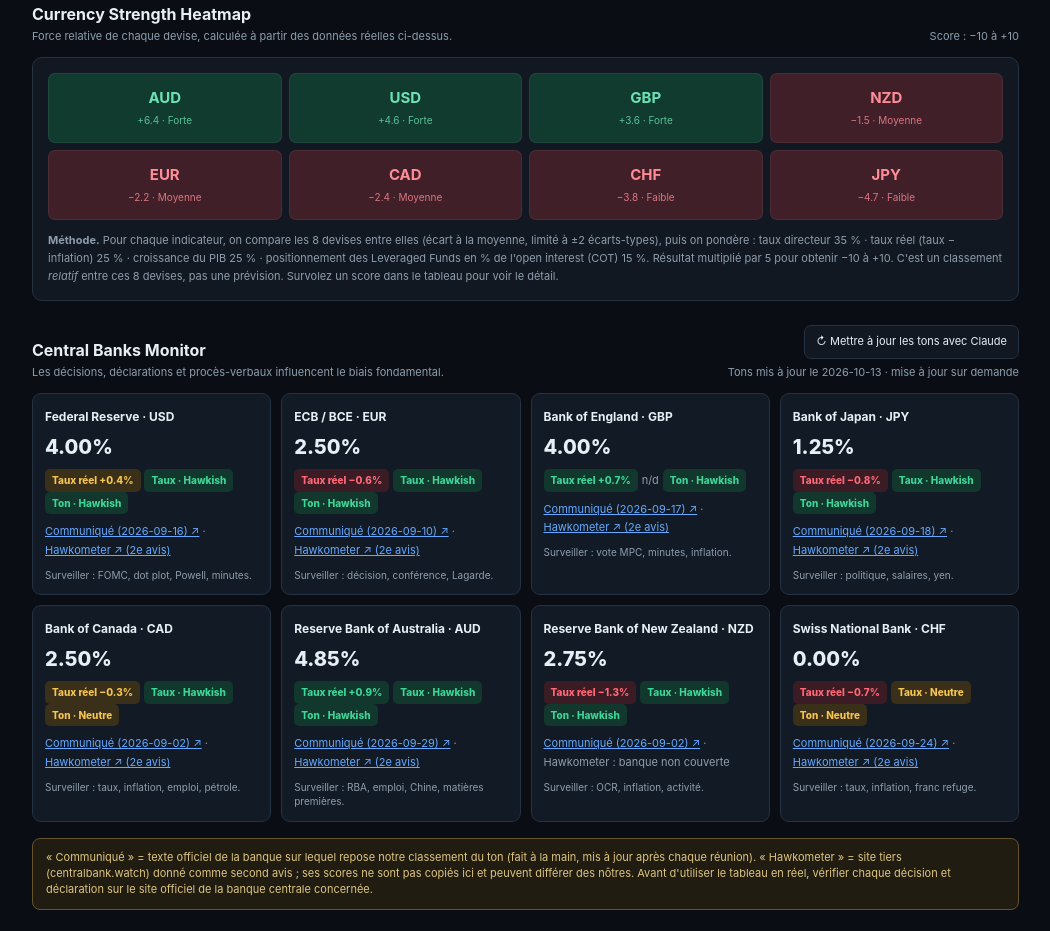
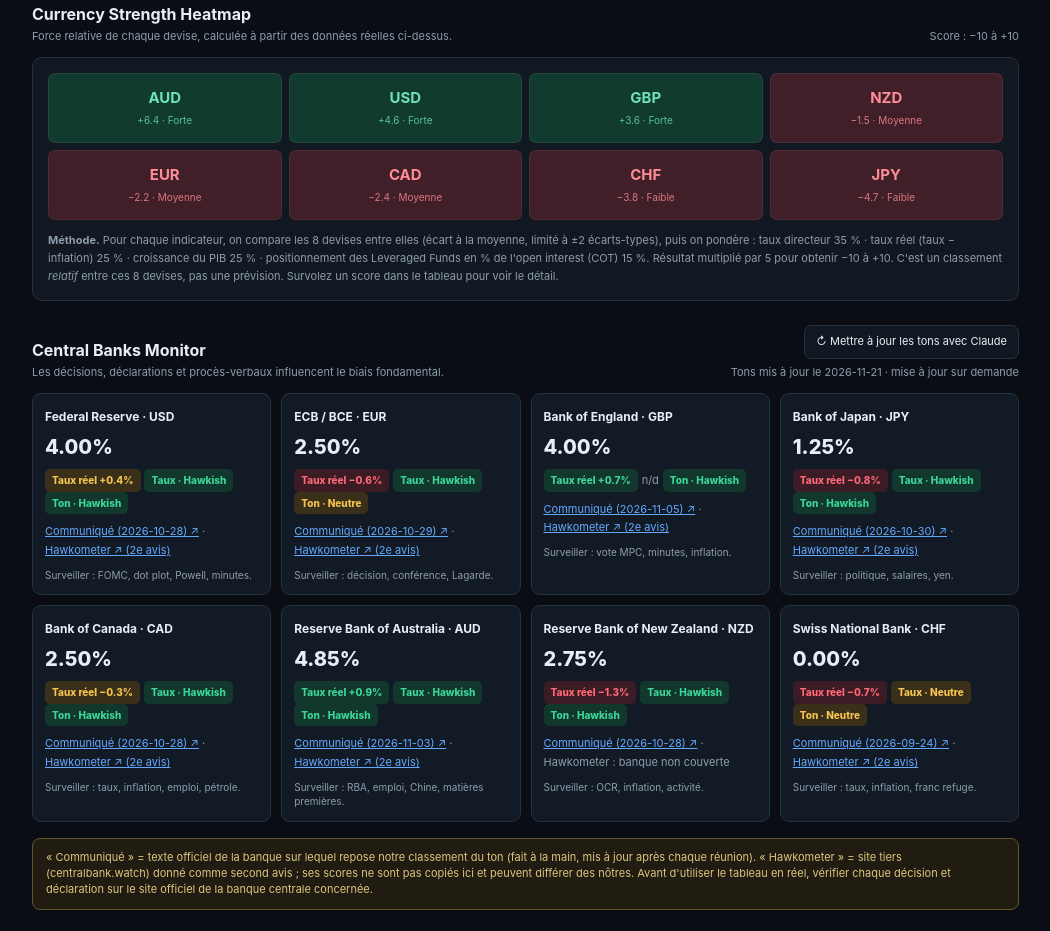
Before and after one commit to guensopierre101-star/fonda, a plain HTML site: page index.html in a window 1280 px wide. Shown: the part 1096-2027 px from the top of the page, without its empty margins (227-1277 px from the left). Drawn offline with Linux system fonts and the light colour scheme.

Commit message:
Update central bank tones after Oct-Nov meetings; next-meeting stale flag; longer rate history window
Co-Authored-By: Claude Sonnet 5.5 <noreply@anthropic.com>
Claude-Session: https://claude.ai/code/session_01SfdaW7sezYKE8wXeJBFvaw

```diff
--- a/data/tone.json
+++ b/data/tone.json
@@ -1,63 +1,80 @@
 {
   "schema_version": 1,
-  "updated_utc": "2026-10-13",
+  "updated_utc": "2026-11-21",
   "method": "Classement manuel (par Claude) à partir du dernier communiqué officiel de chaque banque : décision, vote, jugement sur l'inflation, risques et indications sur les taux futurs. C'est un jugement, pas une mesure automatique. À remettre à jour après chaque réunion.",
   "banks": {
     "USD": {
       "tone": "hawkish",
-      "statement_date": "2026-09-16",
-      "decision": "Hausse de 0,25 pt à 3,75–4,00 %, vote 12–0",
-      "summary": "La Fed dit que l'inflation reste élevée et que la hausse doit la ramener plus vite à 2 %. Croissance solide, emploi stable. Pas d'indication explicite sur la suite.",
-      "source_url": "https://www.federalreserve.gov/newsevents/pressreleases/monetary20260916a.htm"
+      "statement_date": "2026-10-28",
+      "decision": "Fourchette maintenue à 3,75–4,00 % (vote 10–2 : Cook et Hammack voulaient une hausse de 0,25 pt)",
+      "summary": "Le FOMC dit que l'inflation reste élevée et qu'il rassemblera plus d'informations avant de fixer sa position, pour un retour rapide à 2 %. Activité forte, emploi stable, incertitude élevée (géopolitique). Pas d'indication explicite sur la suite, mais deux membres voulaient déjà resserrer.",
+      "source_url": "https://www.federalreserve.gov/newsevents/pressreleases/monetary20261028a.htm",
+      "next_meeting": "2026-12-09",
+      "next_meeting_source": "https://www.federalreserve.gov/monetarypolicy/fomccalendars.htm"
     },
     "GBP": {
       "tone": "hawkish",
-      "statement_date": "2026-09-17",
-      "decision": "Taux maintenu à 3,75 %, vote 6–3 (3 voulaient une hausse)",
-      "summary": "La BoE voit les risques sur l'inflation orientés à la hausse (énergie, Moyen-Orient), prévoit une inflation autour de 3¾ % fin 2026 et se dit prête à agir. Trois membres voulaient déjà monter les taux.",
-      "source_url": "https://www.bankofengland.co.uk/monetary-policy-summary-and-minutes/2026/september-2026"
+      "statement_date": "2026-11-05",
+      "decision": "Hausse de 0,25 pt : Bank Rate à 4,00 % (vote 8–1 : Catherine Mann voulait +0,50 pt)",
+      "summary": "Inflation de 3,5 % en septembre, attendue vers 5 % mi-2027 (énergie). Le risque d'effets de second tour a augmenté et les risques sur l'inflation sont orientés à la hausse. Pas de trajectoire prédéfinie : plusieurs membres voient une nouvelle hausse possible ou probable, un autre dit que ce n'est pas le début d'un cycle de hausses.",
+      "source_url": "https://www.bankofengland.co.uk/monetary-policy-summary-and-minutes/2026/november-2026",
+      "next_meeting": "2026-12-17",
+      "next_meeting_source": "https://www.bankofengland.co.uk/monetary-policy/upcoming-mpc-dates"
     },
     "JPY": {
       "tone": "hawkish",
-      "statement_date": "2026-09-18",
-      "decision": "Taux porté à 1,25 %, vote 7–2 (2 voulaient attendre)",
-      "summary": "La BoJ dit qu'elle continuera à relever son taux selon l'évolution de l'économie et des prix, car l'inflation sous-jacente approche 2 % et pourrait dépasser la cible. Deux membres trouvaient la hausse prématurée.",
-      "source_url": "https://www.boj.or.jp/en/mopo/mpmdeci/mpr_2026/k260918a.pdf"
+      "statement_date": "2026-10-30",
+      "decision": "Taux maintenu à 1,25 % (vote 8–1 selon Newsquawk, source tierce)",
+      "summary": "La BOJ juge l'inflation sous-jacente à peu près compatible avec l'objectif de 2 % et l'inflation globale nettement au-dessus de 2 % pour l'instant (puces liées à l'IA, yen faible, pétrole). Elle répète qu'elle continuera de relever son taux directeur selon l'activité, les prix et les conditions financières. Texte lu dans la synthèse officielle du rapport de perspectives (la déclaration PDF n'a pas pu être ouverte).",
+      "source_url": "https://www.boj.or.jp/en/mopo/outlook/highlight/ten202610.htm",
+      "next_meeting": "2026-12-18",
+      "next_meeting_source": "https://www.boj.or.jp/en/mopo/mpmsche_minu/index.htm"
     },
     "NZD": {
       "tone": "hawkish",
-      "statement_date": "2026-09-02",
-      "decision": "OCR relevé de 0,25 pt à 2,75 %, unanime",
-      "summary": "La RBNZ juge approprié de retirer progressivement le soutien monétaire et dit que l'OCR pourrait devoir monter encore, tout en notant des risques importants à la baisse pour l'activité.",
-      "source_url": "https://www.rbnz.govt.nz/news-and-events/news/2026/09/ocr-increased-by-25-basis-points-to-2-75"
+      "statement_date": "2026-10-28",
+      "decision": "OCR maintenu à 2,75 % (vote 4–3 : trois membres voulaient 3,00 %)",
+      "summary": "Inflation de 3,7 % au T3, attendue à 4,4 % au T4 (carburant). Le comité juge qu'un resserrement sera probablement nécessaire, selon les perspectives ; prochaine décision en décembre ; une baisse n'est envisagée qu'en cas de net recul de l'économie mondiale. Texte lu via une reproduction du communiqué (ActionForex), la page officielle de la RBNZ étant inaccessible.",
+      "source_url": "https://www.rbnz.govt.nz/news-and-events/news/2026/10/ocr-held-at-2-75-percent",
+      "next_meeting": "2026-12-09",
+      "next_meeting_source": "https://www.rbnz.govt.nz/news-and-events/how-we-release-information/ocr-decision-dates-and-financial-stability-report-dates-to-feb-2028"
     },
     "CAD": {
-      "tone": "neutral",
-      "statement_date": "2026-09-02",
-      "decision": "Taux maintenu à 2,25 %",
-      "summary": "La BoC voit une reprise de l'économie mais encore de la marge de capacité inutilisée, une inflation tirée surtout par l'essence et des risques des deux côtés (énergie, droits de douane). Aucune trajectoire annoncée.",
-      "source_url": "https://www.bankofcanada.ca/2026/09/fad-press-release-2026-09-02/"
+      "tone": "hawkish",
+      "statement_date": "2026-10-28",
+      "decision": "Hausse de 0,25 pt : taux cible à 2,50 % (taux de la Banque 2,75 %)",
+      "summary": "L'inflation est plus forte et plus durable que prévu en juillet (près de 3 %, vers 3,5 % d'ici fin d'année). La Banque dit que d'autres hausses pourraient être nécessaires mais qu'elle avancera avec prudence. Risques : conflit au Moyen-Orient et énergie, relations commerciales avec les États-Unis.",
+      "source_url": "https://www.bankofcanada.ca/2026/10/fad-press-release-2026-10-28/",
+      "next_meeting": "2026-12-09",
+      "next_meeting_source": "https://www.bankofcanada.ca/2026/10/fad-press-release-2026-10-28/"
     },
     "CHF": {
       "tone": "neutral",
       "statement_date": "2026-09-24",
       "decision": "Taux maintenu à 0 %",
       "summary": "La BNS juge sa politique adaptée : inflation prévue dans la zone de stabilité des prix (0,7–0,8 %), franc plus faible qui soutient l'économie, intervention sur le change possible. Aucune indication sur les taux.",
-      "source_url": "https://www.snb.ch/en/publications/communication/press-releases-restricted/pre_20260924"
+      "source_url": "https://www.snb.ch/en/publications/communication/press-releases-restricted/pre_20260924",
+      "next_meeting": "2026-12-10",
+      "next_meeting_source": "https://www.snb.ch/en/services-events/digital-services/event-schedule"
     },
     "EUR": {
-      "tone": "hawkish",
-      "statement_date": "2026-09-10",
-      "decision": "Hausse de 0,25 pt : taux de dépôt à 2,50 % (en vigueur le 16 septembre)",
-      "summary": "La BCE dit que le conflit au Moyen-Orient maintient la pression sur les prix et que l'inflation restera nettement au-dessus de la cible pendant une période prolongée (3,0 % prévu en 2026). Risques à la hausse pour l'inflation, à la baisse pour la croissance. Elle décide réunion par réunion, sans s'engager sur une trajectoire de taux.",
-      "source_url": "https://www.ecb.europa.eu/press/pr/date/2026/html/ecb.mp260910~314e508016.en.html"
+      "tone": "neutral",
+      "statement_date": "2026-10-29",
+      "decision": "Taux inchangés : taux de dépôt 2,50 % (refinancement 2,65 %, prêt marginal 2,90 %)",
+      "summary": "La BCE voit un choc énergétique qui pousse l'inflation à la hausse et pèse sur la croissance ; l'inflation sous-jacente est stable et les salaires ne réagissent pas encore. Elle se dit bien positionnée, décide réunion par réunion et ne s'engage sur aucune trajectoire de taux. Le communiqué ne précise pas s'il y a eu unanimité.",
+      "source_url": "https://www.ecb.europa.eu/press/pr/date/2026/html/ecb.mp261029~9a493adf17.en.html",
+      "next_meeting": "2026-12-17",
+      "next_meeting_source": "https://www.ecb.europa.eu/press/calendars/mgcgc/html/index.en.html"
     },
     "AUD": {
       "tone": "hawkish",
-      "statement_date": "2026-09-29",
-      "decision": "Hausse de 0,25 pt à 4,60 % (conférence de presse de la gouverneure ; la hausse a été préférée au maintien)",
-      "summary": "La RBA dit que la hausse est nécessaire pour ramener l'inflation à la cible, la demande intérieure dépassant l'offre. Pression des prix liée au Moyen-Orient et à l'investissement dans l'IA ; les entreprises s'attendent encore à de fortes hausses de coûts. Pas d'indication explicite sur la suite, mais la gouverneure dit que le Conseil relèvera encore les taux si nécessaire.",
-      "source_url": "https://www.rba.gov.au/speeches/2026/mc-gov-2026-09-29.html"
+      "statement_date": "2026-11-03",
+      "decision": "Hausse de 0,25 pt à 4,85 % (vote 6–3 : trois membres voulaient maintenir 4,60 %)",
+      "summary": "Inflation toujours élevée et large, attendue au-dessus de 3 % l'an prochain, avec un risque d'ancrage des attentes. L'économie ralentit (logement en baisse, chômage en hausse). Pas de trajectoire fixe : le Conseil fera le nécessaire pour ramener l'inflation à la cible et reste guidé par les données.",
+      "source_url": "https://www.rba.gov.au/media-releases/2026/mr-26-30.html",
+      "next_meeting": "2026-12-08",
+      "next_meeting_source": "https://www.rba.gov.au/schedules-events/board-meeting-schedules.html"
     }
-  }
+  },
+  "next_meeting_note": "Dates de décision tirées des calendriers officiels (RBA : 2e jour de la réunion, déduit). Après chaque mise à jour du ton, remplacer next_meeting par la réunion suivante."
 }
--- a/index.html
+++ b/index.html
@@ -268,7 +268,13 @@ function filterRows(){const q=document.getElementById('filter').value.toLowerCas
     e.append(sm);
    }
   });
-  const tu=document.getElementById('toneUpdated');if(tu)tu.textContent='Tons mis à jour le '+(d.updated_utc||'?')+' · mise à jour sur demande';
+  const today=new Date().toISOString().slice(0,10);let stale=0;
+  all('.tonecell,.tone-tag').forEach(e=>{const x=B[e.dataset.ccy];if(!x||!x.next_meeting)return;
+   const isStale=today>x.next_meeting&&(x.statement_date||'')<x.next_meeting;if(isStale)stale++;
+   if(e.classList.contains('tone-tag')){const t=e.firstChild;if(t&&t.title)t.title+=' · Prochaine réunion : '+x.next_meeting;if(isStale){const w=document.createElement('span');w.className='tag yellow';w.textContent='⚠ ton à revérifier';w.title='Une réunion a eu lieu le '+x.next_meeting+' : le ton n\'a pas encore été remis à jour';e.append(' ',w);}}
+   else{const sm=e.querySelector('.smallmuted');if(sm){sm.append(' · '+(isStale?'⚠ à revérifier':'prochaine : '+x.next_meeting));}}});
+  const tu=document.getElementById('toneUpdated');if(tu){tu.textContent='Tons mis à jour le '+(d.updated_utc||'?')+' · mise à jour sur demande'+(stale?' · ⚠ '+stale+' ton(s) à revérifier après une réunion':'');}
+  const tb=document.getElementById('toneUpdateBtn');if(tb&&stale)tb.style.outline='2px solid var(--yellow,#d4a017)';
   all('.bank-links').forEach(el=>{
    const x=B[el.dataset.ccy];
    if(x&&x.source_url&&x.source_url.startsWith('https://')){
```
Also changed, not shown: 1 other file.
